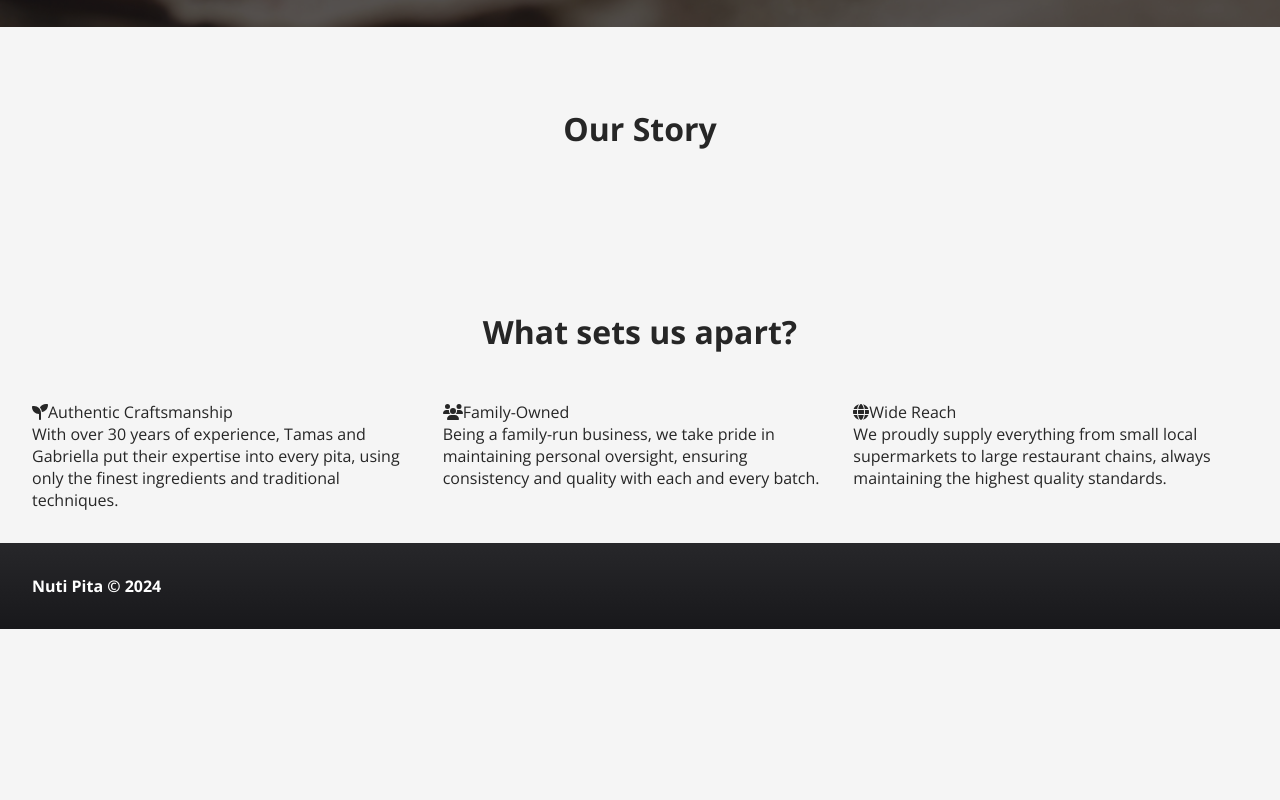
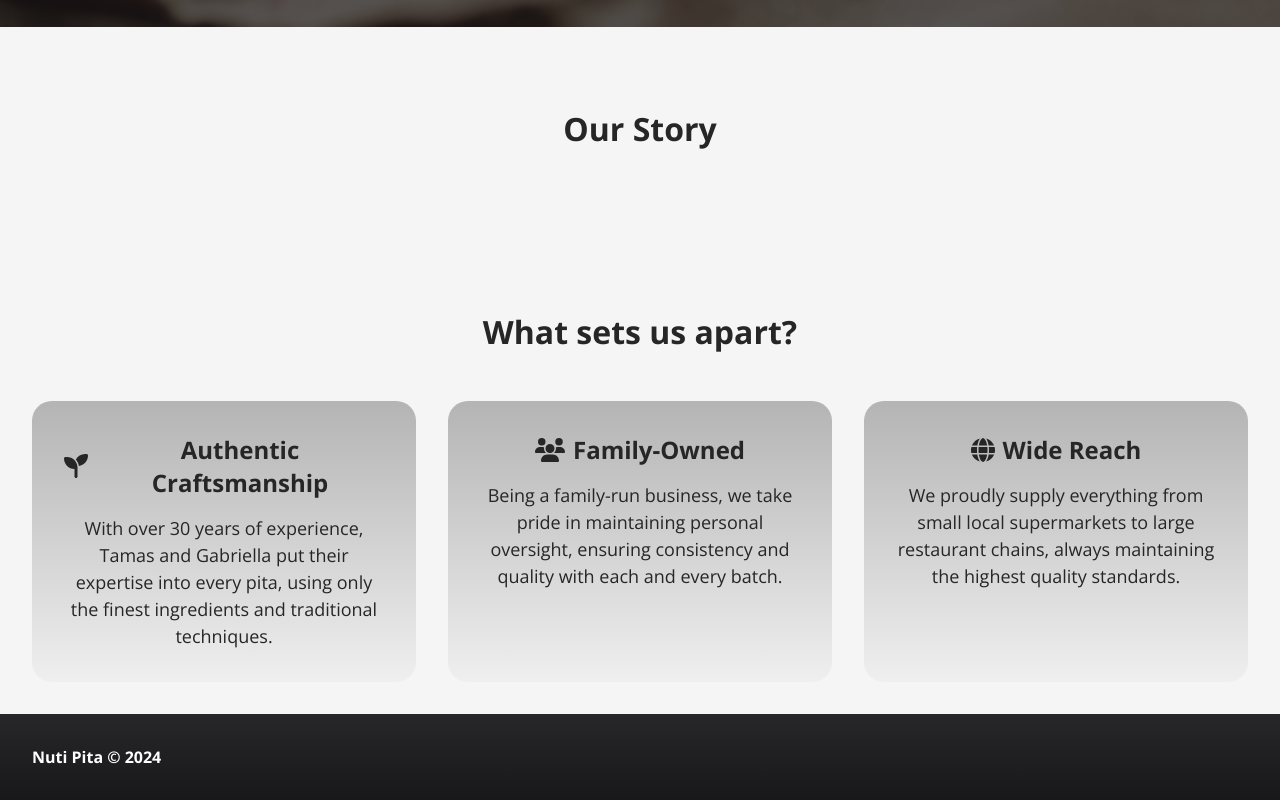
Before and after one commit to InterMaus1154/nutipita, a React (Vite) app: page / in a window 1280 px wide. Shown: the part 777-1577 px from the top of the page. Before the commit the page ends 1406 px from the top, so only its background shows below. Built offline with nearby package versions, Linux system fonts and the light colour scheme.

Commit message:
attribute boxes

```diff
--- a/src/pages/home/Home.tsx
+++ b/src/pages/home/Home.tsx
@@ -6,6 +6,7 @@ import {FontAwesomeIcon} from "@fortawesome/react-fontawesome";
 import {faUsers} from "@fortawesome/free-solid-svg-icons";
 import {faGlobe} from "@fortawesome/free-solid-svg-icons";
 import {faSeedling} from "@fortawesome/free-solid-svg-icons";
+import AnimatedBox from "../../components/AnimatedBox.tsx";
 
 const Home: FC = () => {
 
@@ -45,35 +46,35 @@ const Home: FC = () => {
             <article className={"attributes-section home-section"}>
                 <h2 className={"section-title"}>What sets us apart?</h2>
                 <div className={"attribute-boxes-container"}>
-                    <div className="attribute-box">
+                    <AnimatedBox className="attribute-box">
                         <div className="box-header">
                             <FontAwesomeIcon icon={faSeedling}/>
                             Authentic Craftsmanship
                         </div>
-                        <div className="box-content">
+                        <p className="box-content">
                             With over 30 years of experience, Tamas and Gabriella put their expertise into every pita, using only the finest ingredients and traditional techniques.
-                        </div>
-                    </div>
-                    <div className="attribute-box">
+                        </p>
+                    </AnimatedBox>
+                    <AnimatedBox className="attribute-box">
                         <div className="box-header">
                             <FontAwesomeIcon icon={faUsers}/>
                             Family-Owned
                         </div>
-                        <div className="box-content">
+                        <p className="box-content">
                             Being a family-run business, we take pride in maintaining personal oversight, ensuring
                             consistency and quality with each and every batch.
-                        </div>
-                    </div>
-                    <div className="attribute-box">
+                        </p>
+                    </AnimatedBox>
+                    <AnimatedBox className="attribute-box">
                         <div className="box-header">
                             <FontAwesomeIcon icon={faGlobe}/>
                             Wide Reach
                         </div>
-                        <div className="box-content">
+                        <p className="box-content">
                             We proudly supply everything from small local supermarkets to large restaurant chains,
                             always maintaining the highest quality standards.
-                        </div>
-                    </div>
+                        </p>
+                    </AnimatedBox>
                 </div>
             </article>
         </section>
--- a/src/pages/home/home.css
+++ b/src/pages/home/home.css
@@ -73,7 +73,34 @@ article.home-hero .hero-link{
 .attribute-boxes-container{
     display: grid;
     grid-template-columns: repeat(auto-fit, minmax(min(250px, 100%), 1fr));
+    gap: 2rem;
+}
+
+.attribute-box{
+    display: flex;
+    flex-direction: column;
     gap: 1rem;
+
+    background-color: var(--darkger-gray);
+    background-image: linear-gradient(to bottom ,#b4b4b4 , var(--darkger-gray));
+    border-radius: 1.25rem;
+    padding: 2rem;
+}
+
+.attribute-box .box-header{
+    display: flex;
+    justify-content: center;
+    align-items: center;
+    gap: .5rem;
+    font-weight: bold;
+    text-align: center;
+    font-size: 1.5rem;
+}
+
+.attribute-box .box-content{
+    text-align: center;
+    font-size: 1.125rem;
+    line-height: 1.5;
 }
 
 @media(max-width: 768px){
```
